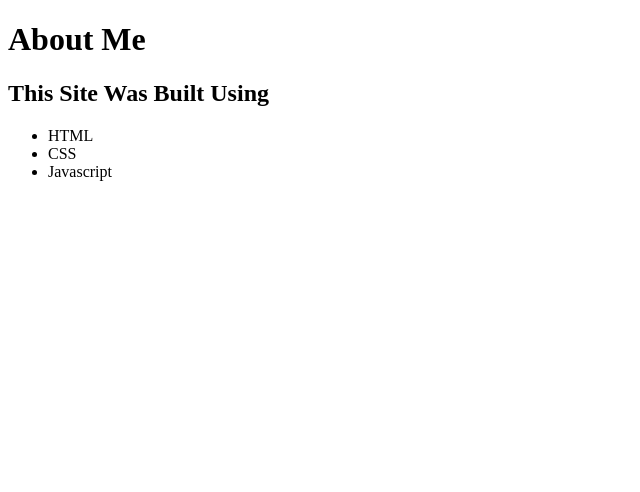
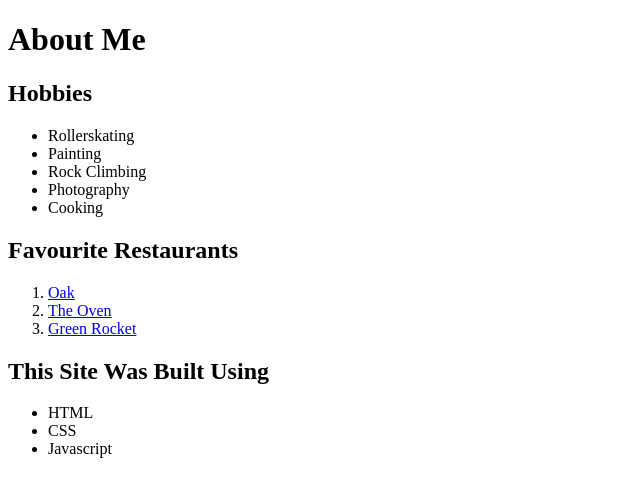
Before and after one commit to avocadobelly/aboutMe.github.io, a plain HTML site: page index.html in a window 1280 px wide. Shown: the whole page, without its empty margins (0-640 px from the left). Drawn offline with Linux system fonts and the light colour scheme.

Commit message:
Added hobbies and favourite restaurants

```diff
--- a/index.html
+++ b/index.html
@@ -9,6 +9,44 @@
             <h1 class="title">
                 About Me
             </h1>
+            <div class="tile">
+                <h2>
+                    Hobbies
+                </h2>
+                <ul>
+                    <li>
+                        Rollerskating
+                    </li>
+                    <li>
+                        Painting
+                    </li>
+                    <li>
+                        Rock Climbing
+                    </li>
+                    <li>
+                        Photography
+                    </li>
+                    <li>
+                        Cooking
+                    </li>
+                </ul>
+            </div>
+            <div class="tile">
+                <h2>
+                    Favourite Restaurants
+                </h2>
+                <ol>
+                    <li>
+                        <a href="https://www.theovenpizzeria.co.uk/">Oak</a>
+                    </li>
+                    <li>
+                        <a href="https://www.theovenpizzeria.co.uk/">The Oven</a>
+                    </li>
+                    <li>
+                        <a href="https://www.theovenpizzeria.co.uk/">Green Rocket</a>
+                    </li>
+                </ol>
+            </div>
         </main>
             <aside>
                 <h2>
```
